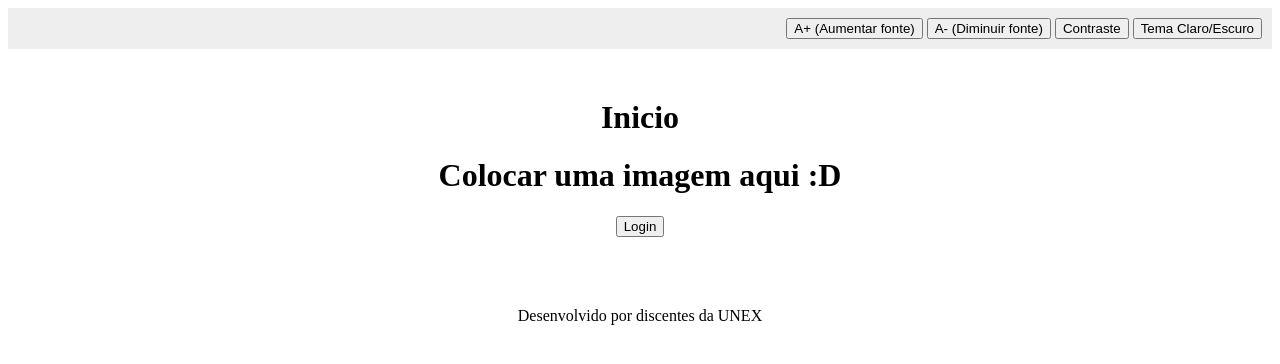
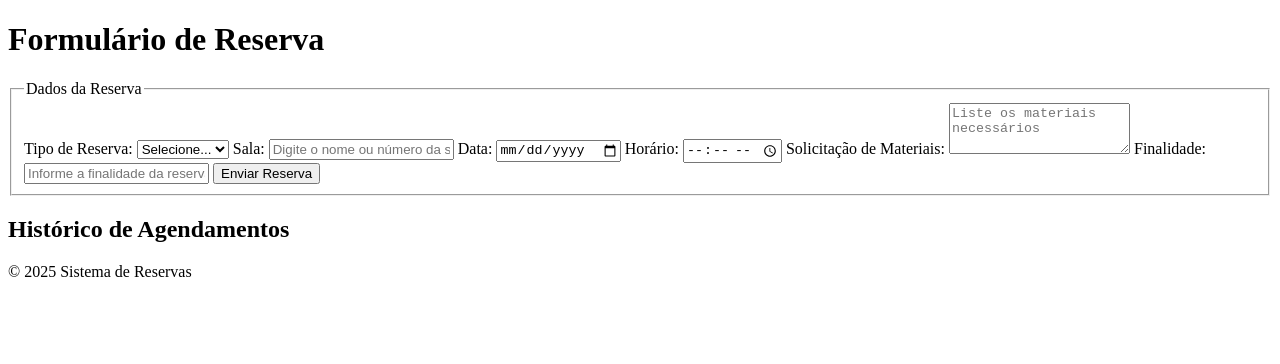
Before and after one commit to 7ul14n3/sistemadeagendamento, a plain HTML site: page index.html in a window 1280 px wide. Drawn offline with Linux system fonts and the light colour scheme.

Commit message:
Add files via upload

```diff
--- a/index.html
+++ b/index.html
@@ -2,38 +2,59 @@
 <html lang="pt-BR">
 <head>
   <meta charset="UTF-8">
-    <title>Inicio</title>
+  <meta name="viewport" content="width=device-width, initial-scale=1.0">
+  <title>Reserva de Sala</title>
 </head>
 <body>
+  <header>
+    <h1 id="titulo-pagina">Formulário de Reserva</h1>
+  </header>
 
-    <!-- Barra de Acessibilidade -->
-    <div style="padding: 10px; background-color: #eee; text-align: right;">
-        <button>A+ (Aumentar fonte)</button>
-        <button>A- (Diminuir fonte)</button>
-        <button>Contraste</button>
-        <button>Tema Claro/Escuro</button>
+  <main>
 
+    <section id="secao-formulario">
+      <form id="form-reserva">
+        <fieldset>
+          <legend>Dados da Reserva</legend>
+
+          <label for="tipo-reserva">Tipo de Reserva:</label>
+          <select id="tipo-reserva" name="tipo-reserva" required>
+            <option value="">Selecione...</option>
+            <option value="individual">Individual</option>
+            <option value="grupo">Grupo</option>
+          </select>
+
+          <label for="sala">Sala:</label>
+          <input type="text" id="sala" name="sala" placeholder="Digite o nome ou número da sala" required>
+
+          <label for="data">Data:</label>
+          <input type="date" id="data" name="data" required>
+
+          <label for="horario">Horário:</label>
+          <input type="time" id="horario" name="horario" required>
+
+          <label for="materiais">Solicitação de Materiais:</label>
+          <textarea id="materiais" name="materiais" rows="3" placeholder="Liste os materiais necessários"></textarea>
+
+          <label for="finalidade">Finalidade:</label>
+          <input type="text" id="finalidade" name="finalidade" placeholder="Informe a finalidade da reserva">
+
+          <button type="submit" id="botao-enviar">Enviar Reserva</button>
+        </fieldset>
+      </form>
+    </section>
+
+    <section id="historico-agendamentos">
+      <h2>Histórico de Agendamentos</h2>
+      <div id="lista-agendamentos">
       </div>
-
-
-    <div style="margin-top: 50px; text-align: center;">     <!-- Apagar pois faz parte do CSS -->
-        <h1>Inicio</h1>
-        <h1>Colocar uma imagem aqui :D </h1>
-
-
-            <div style="margin-top: 20px;">    <!-- Apagar pois faz parte do CSS -->
-            <button type="button" onclick="window.location.href='login.html'">Login</button>
-            </div>
-        </form>
-    </div>
-
-
+    </section>
+  </main>
 
   <footer>
-<br><br><br>
-        <center><p>Desenvolvido por discentes da UNEX</p></center>
+    <p>&copy; 2025 Sistema de Reservas</p>
   </footer>
-    <!-- Início do VLibras -->
+
   <div vw class="enabled">
     <div vw-access-button class="active"></div>
     <div vw-plugin-wrapper>
@@ -45,7 +66,5 @@
   <script>
     new window.VLibras.Widget('https://vlibras.gov.br/app');
   </script>
-    <!-- Fim do VLibras -->
-
 </body>
 </html>
```
Lines whose indentation alone changed are shown as unchanged.
